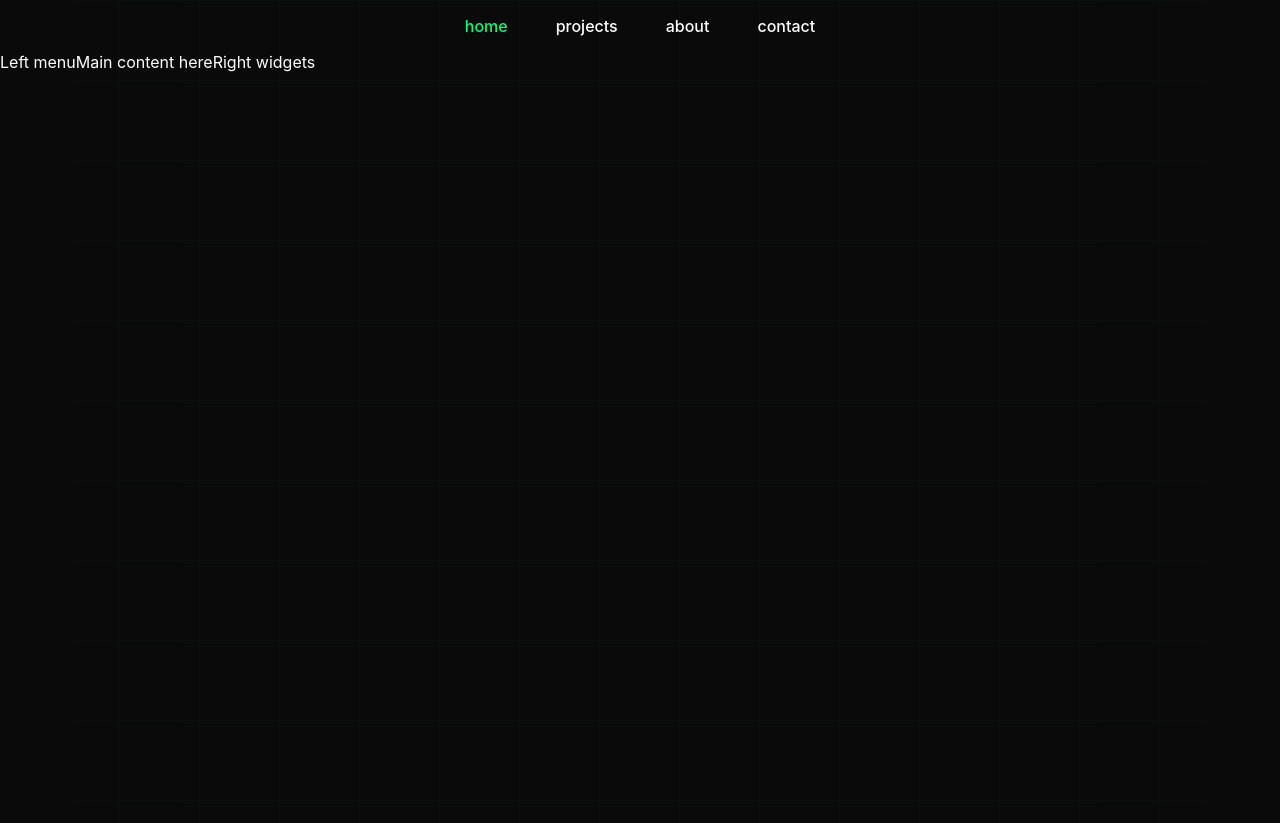
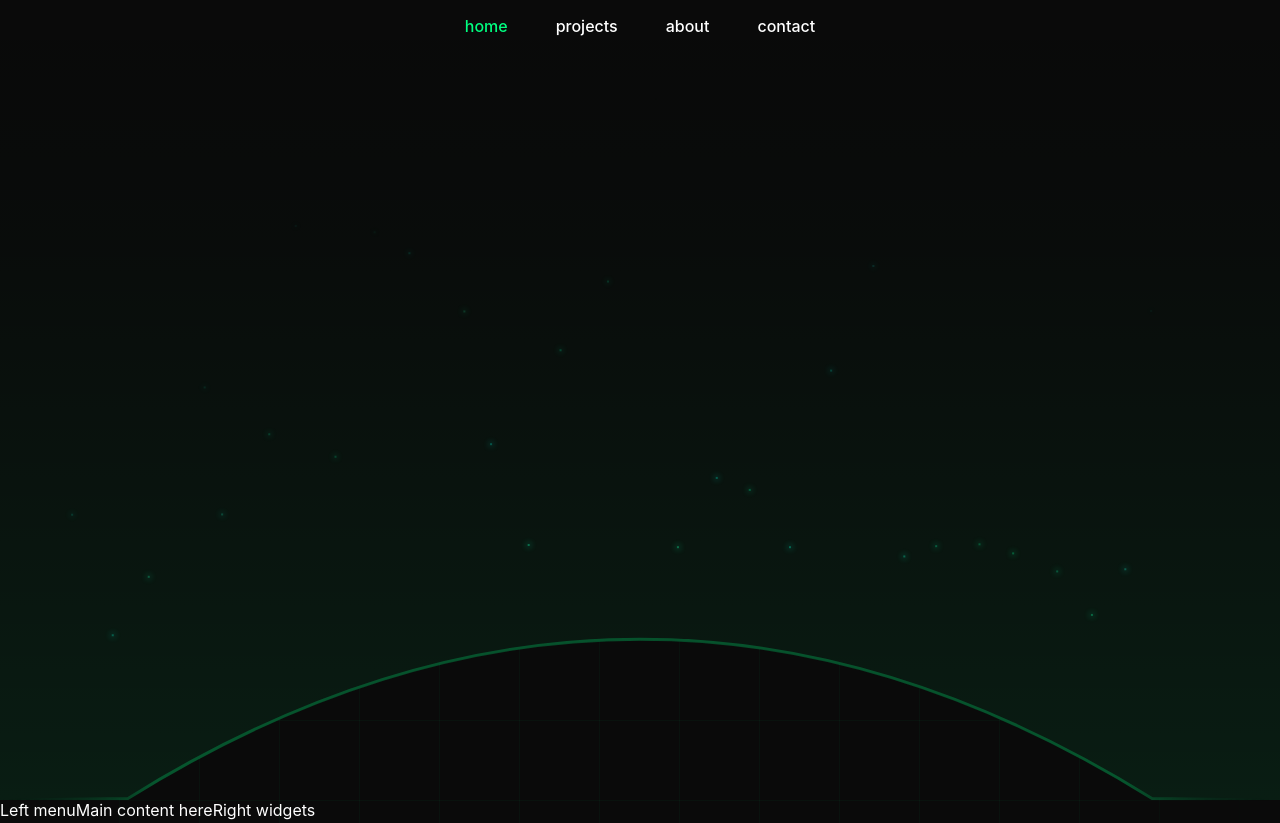
Before and after one commit to Entropire/entropire.github.io, an Astro site: page / in a window 1280 px wide. Shown: the top 823 px of the page. Built offline with nearby package versions, Linux system fonts and the light colour scheme; Astro itself is replaced by a stand-in of ours.

Commit message:
Add HeroLayout and refactor index.astro into it with hero section

```diff
--- /dev/null
+++ b/src/components/Hero.astro
@@ -0,0 +1,186 @@
+---
+---
+
+<section class="hero" aria-hidden="true">
+    <div class="hero-bg"></div>
+    <div class="particles"></div>
+
+    <div class="arc-glow">
+        <svg viewBox="0 0 1000 1000" preserveAspectRatio="none">
+            <defs>
+                <linearGradient id="glow-gradient" x1="0%" y1="100%" x2="0%" y2="0%">
+                    <stop offset="0%" stop-color="rgba(0, 255, 128, 0.08)" />
+                    <stop offset="40%" stop-color="rgba(0, 255, 128, 0.04)" />
+                    <stop offset="70%" stop-color="rgba(0, 255, 128, 0.01)" />
+                    <stop offset="100%" stop-color="rgba(0, 255, 128, 0)" />
+                </linearGradient>
+            </defs>
+            <path
+                d="M 0 1000 L 100 1000 Q 500 600 900 1000 L 1000 1000 L 1000 0 Q 500 50 0 0 Z"
+                fill="url(#glow-gradient)"
+            />
+        </svg>
+    </div>
+
+    <div class="arc">
+        <svg viewBox="0 0 1000 1000" preserveAspectRatio="none">
+            <defs>
+                <linearGradient id="edge-fade" x1="0%" y1="0%" x2="100%" y2="0%">
+                    <stop offset="0%" stop-color="black" stop-opacity="0" />
+                    <stop offset="12%" stop-color="white" stop-opacity="1" />
+                    <stop offset="88%" stop-color="white" stop-opacity="1" />
+                    <stop offset="100%" stop-color="black" stop-opacity="0" />
+                </linearGradient>
+                <mask id="edge-fade-mask">
+                    <rect x="0" y="0" width="1000" height="1000" fill="url(#edge-fade)" />
+                </mask>
+            </defs>
+            <path
+                    d="M 0 1000 L 100 998 Q 500 600 900 998 L 1000 1000"
+                    fill="none"
+                    stroke="rgba(0, 255, 128, 0.25)"
+                    stroke-width="3"
+                    stroke-linecap="round"
+                    stroke-linejoin="round"
+                    vector-effect="non-scaling-stroke"
+                    mask="url(#edge-fade-mask)"
+            />
+        </svg>
+    </div>
+</section>
+
+<style>
+    .hero {
+        position: relative;
+        height: 100dvh;
+        overflow: hidden;
+    }
+
+    .hero-bg {
+        position: absolute;
+        inset: 0;
+        background: var(--color-bg);
+        clip-path: polygon(
+            0% 0%, 100% 0%,
+            100% 100%,
+            90% 99.8%, 82% 92.6%, 74% 87.1%, 66% 83.1%,
+            58% 80.7%, 50% 79.9%, 42% 80.7%, 34% 83.1%,
+            26% 87.1%, 18% 92.6%, 10% 99.8%,
+            0% 100%
+        );
+        z-index: 0;
+    }
+
+    .hero::before {
+        content: '';
+        position: absolute;
+        top: 0;
+        left: 0;
+        right: 0;
+        height: 6rem;
+        background: linear-gradient(to bottom, var(--color-bg), transparent);
+        z-index: 1;
+        pointer-events: none;
+    }
+
+    .arc,
+    .arc-glow {
+        position: absolute;
+        bottom: 0;
+        left: 0;
+        width: 100%;
+        height: 100dvh;
+        pointer-events: none;
+        z-index: 1;
+    }
+
+    .arc {
+        left: 50%;
+        transform: translateX(-50%) translateZ(0);
+    }
+
+    .arc svg,
+    .arc-glow svg {
+        position: absolute;
+        bottom: 0;
+        left: 0;
+        width: 100%;
+        height: 100%;
+    }
+
+    .particles {
+        position: absolute;
+        bottom: 0;
+        left: 0;
+        width: 100%;
+        height: 100dvh;
+        pointer-events: none;
+        overflow: hidden;
+        z-index: 1;
+    }
+
+    :global(.particle) {
+        position: absolute;
+        width: 2px;
+        height: 2px;
+        border-radius: 50%;
+        animation: float-up 8s linear infinite;
+        transform: translateZ(0);
+        --drift-x: 0px;
+    }
+
+    @keyframes float-up {
+        0% {
+            transform: translateY(0) translateX(0) translateZ(0);
+            opacity: 0.8;
+        }
+        100% {
+            transform: translateY(-60vh) translateX(var(--drift-x)) translateZ(0);
+            opacity: 0;
+        }
+    }
+
+    @media (prefers-reduced-motion: reduce) {
+        :global(.particle) {
+            animation: none;
+        }
+    }
+</style>
+
+<script>
+    function createParticles() {
+        const container = document.querySelector('.hero .particles');
+        if (!container) return;
+
+        container.innerHTML = '';
+
+        for (let i = 0; i < 30; i++) {
+            const particle = document.createElement('div');
+            particle.className = 'particle';
+
+            const t = (i / 30) * 1.1 - 0.05;
+            const x = (1 - t) * (1 - t) * 100 + 2 * (1 - t) * t * 500 + t * t * 900;
+            const y = (1 - t) * (1 - t) * 1000 + 2 * (1 - t) * t * 600 + t * t * 1000;
+
+            const arcHeight = (1000 - y) / 10;
+            const hue = 155 + Math.random() * 20;
+            const saturation = 90 + Math.random() * 10;
+            const lightness = 45 + Math.random() * 10;
+
+            particle.style.left = `${(x / 1000) * 100}%`;
+            particle.style.bottom = `${arcHeight + Math.random() * 10}vh`;
+            particle.style.animationDelay = `${-Math.random() * 8}s`;
+            particle.style.setProperty('--drift-x', `${(Math.random() - 0.5) * 40}px`);
+            particle.style.background = `hsla(${hue}, ${saturation}%, ${lightness}%, 0.7)`;
+            particle.style.boxShadow = `0 0 6px 2px hsla(${hue}, ${saturation}%, ${lightness}%, 0.3)`;
+
+            container.appendChild(particle);
+        }
+    }
+
+    document.addEventListener('astro:page-load', () => {
+        if (!window.matchMedia('(prefers-reduced-motion: reduce)').matches) {
+            createParticles();
+        }
+    });
+</script>
--- /dev/null
+++ b/src/layouts/heroLayout.astro
@@ -0,0 +1,45 @@
+---
+import "../styles/global.css";
+import Header from "./header.astro"
+import Footer from "./footer.astro"
+import Hero from "../components/Hero.astro"
+import { ClientRouter } from 'astro:transitions';
+const {
+    title = '',
+} = Astro.props
+---
+
+<html lang="en">
+<head>
+    <meta charset="utf-8" />
+    <meta name="viewport" content="width=device-width" />
+    <meta name="generator" content={Astro.generator} />
+    <title>{title}</title>
+    <ClientRouter />
+</head>
+<body>
+    <Header/>
+    <Hero />
+    <main>
+        <aside class="left">
+            <slot name="left" />
+        </aside>
+
+        <section class="center">
+            <slot />
+        </section>
+
+        <aside class="right">
+            <slot name="right" />
+        </aside>
+    </main>
+    <Footer/>
+</body>
+</html>
+
+<style is:global>
+    body:has(.hero) .header {
+        position: fixed;
+        width: 100%;
+    }
+</style>
--- a/src/pages/index.astro
+++ b/src/pages/index.astro
@@ -1,9 +1,9 @@
 ---
 import '../styles/pages/index.css'
-	import MainLayout from '../layouts/mainLayout.astro';
+import HeroLayout from '../layouts/heroLayout.astro';
 ---
 
-	<MainLayout title="Home">
+<HeroLayout title="Home">
 	<div slot="left">
 		Left menu
 	</div>
@@ -15,4 +15,4 @@
 	<div slot="right">
 		Right widgets
 	</div>
-	</MainLayout>
+</HeroLayout>
```
Lines whose indentation alone changed are shown as unchanged.
